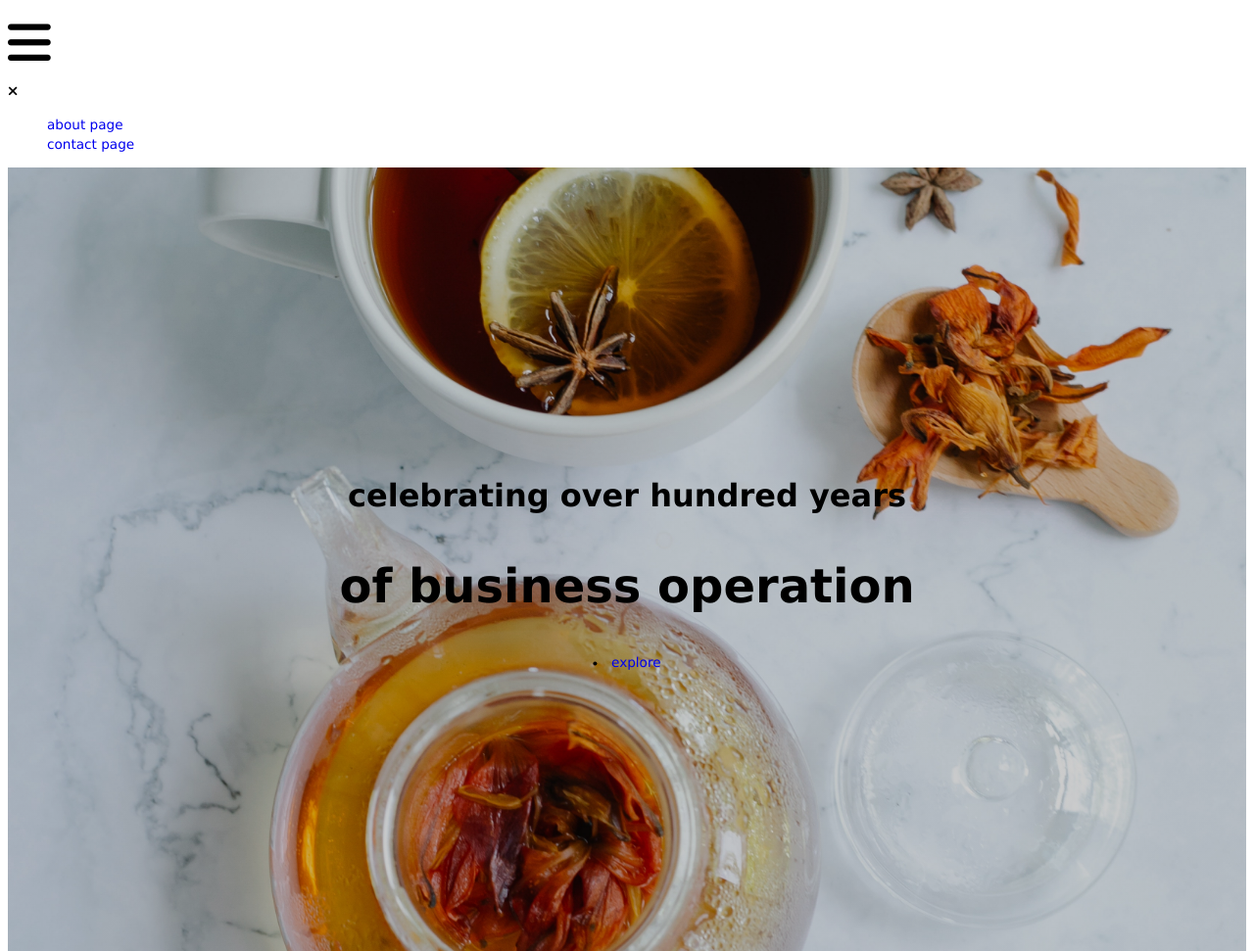
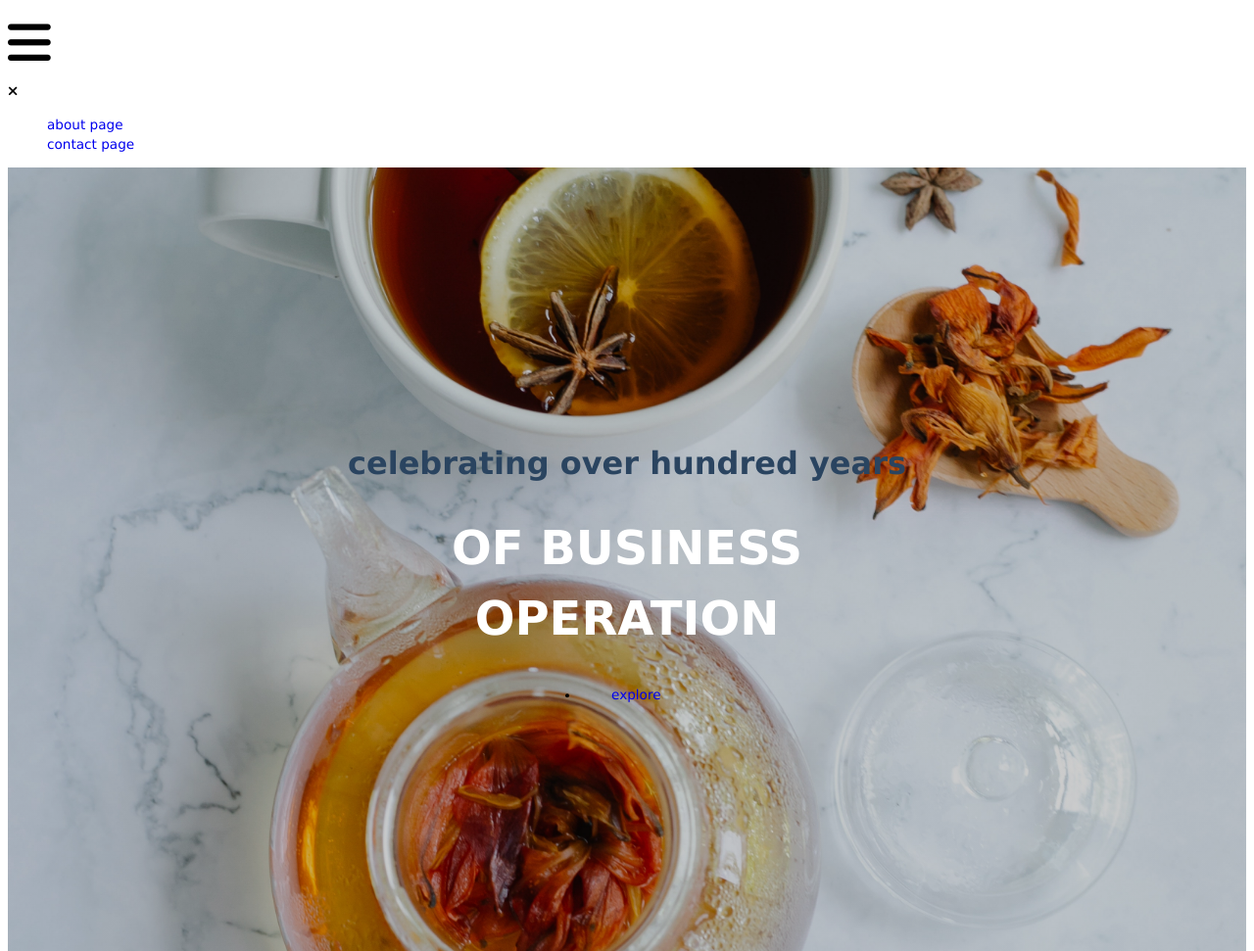
Before and after one commit to wk1qa2ws3ed/first-project, a plain HTML site: page index.html in a window 1280 px wide. Shown: the whole page at 98% size. Drawn offline with Linux system fonts and the light colour scheme.

Commit message:
styled burner

```diff
--- a/style.css
+++ b/style.css
@@ -62,3 +62,19 @@ h2 {
   left: 50%;
   transform: translate(-50%, -50%);
 }
+.burner h2 {
+  font-family: Verdana, Geneva, Tahoma, sans-serif;
+  color: var(--clr-primary-12);
+  /*animation*/
+}
+.burner h1 {
+  text-transform: uppercase;
+  color: #ffffff;
+  margin-top: 1.25rem;
+  margin-bottom: 2rem;
+}
+.burner-btn {
+  padding: 1rem 1.75rem;
+  outline: 10rem solid(#ffffff);
+  outline-offset: 10rem;
+}
```
